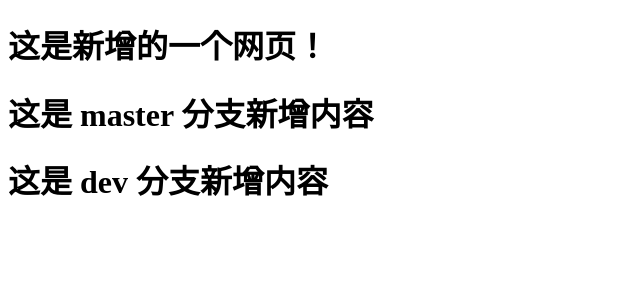
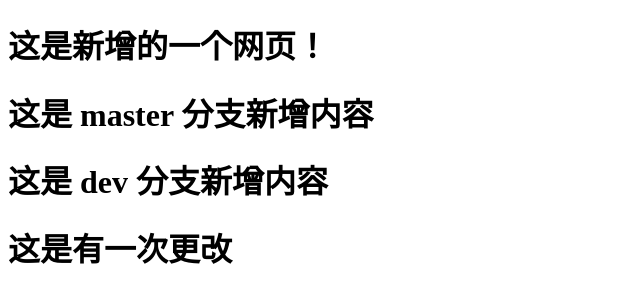
Before and after one commit to hwj0903/test001, a plain HTML site: page index.html in a window 1280 px wide. Shown: the whole page, without its empty margins (0-640 px from the left). Drawn offline with Linux system fonts and the light colour scheme.

Commit message:
这是版本6.0

```diff
--- a/index.html
+++ b/index.html
@@ -10,5 +10,6 @@
     <h1>这是新增的一个网页！</h1>
     <h1>这是 master 分支新增内容</h1>
     <h1>这是 dev 分支新增内容</h1>
+    <h1>这是有一次更改</h1>
 </body>
 </html>
```
